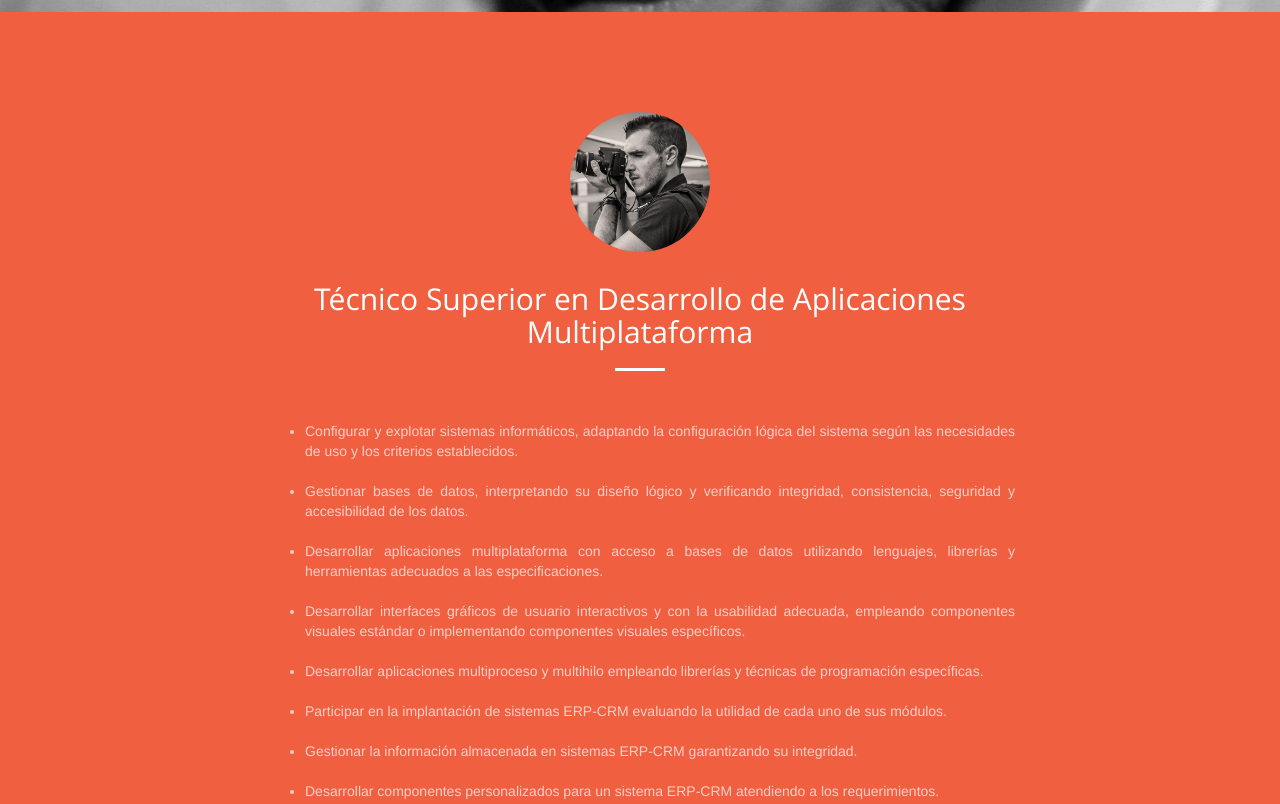
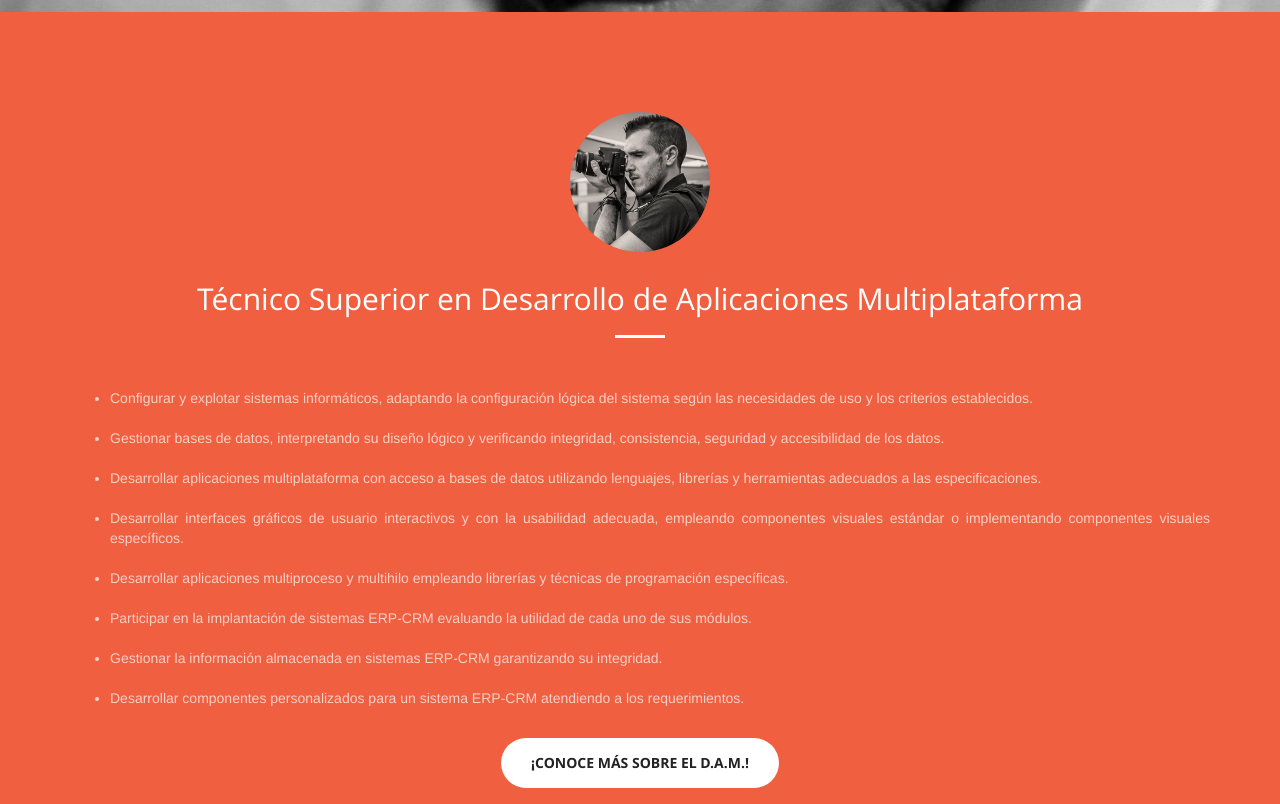
Before and after one commit to GabrielRMunoz/AboutMe, a website: page index.html in a window 1280 px wide. Shown: the part 788-1592 px from the top of the page. Drawn offline with Linux system fonts and the light colour scheme; a web font is replaced by a local one.

Commit message:
Update index.html

```diff
--- a/index.html
+++ b/index.html
@@ -94,7 +94,7 @@
     <section class="bg-primary" id="qualification">
         <div class="container">
             <div class="row">
-                <div class="col-lg-8 col-lg-offset-2 col-md-12 col-sm-12 col-xs-12 text-center">
+                <div class="col-lg-12 col-md-12 col-sm-12 col-xs-12 text-center">
                 	<img id="foto" class="img-circle" src="img/fotografoPerfil.jpg" alt="Mi foto de perfil" width="140" height="140">
                     <h2 class="section-heading">Técnico Superior en Desarrollo de Aplicaciones Multiplataforma</h2>
                     <hr class="light">
```
